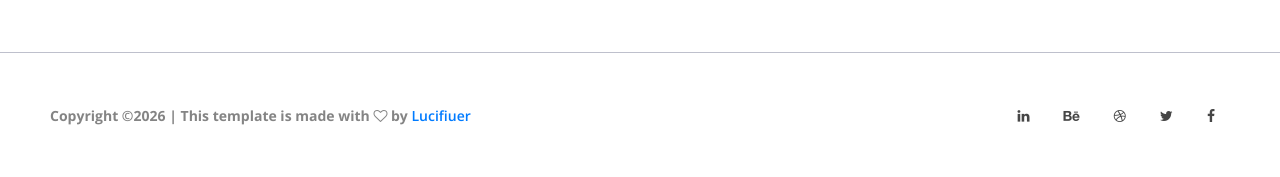
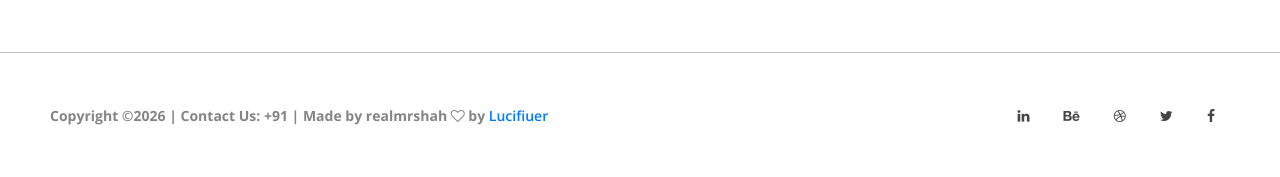
Before and after one commit to realmrshah/LuxsMercatus, a PHP site: page /single-listing.php in a window 1280 px wide. Shown: the part 3350-3527 px from the top of the page. Run offline with PHP 8.4, Linux system fonts and the light colour scheme; some libraries are stand-ins or nearby versions.

Commit message:
Update single-listing.php

```diff
--- a/single-listing.php
+++ b/single-listing.php
@@ -429,7 +429,7 @@
                     <div class="footer-text">
                         <p>
                             <!-- Link back to Colorlib can't be removed. Template is licensed under CC BY 3.0. -->
-Copyright &copy;<script>document.write(new Date().getFullYear());</script> | This template is made with <i class="fa fa-heart-o" aria-hidden="true"></i> by <a href="https://intsgram.com/_.hedonist._" target="_blank">Lucifiuer</a>
+Copyright &copy;<script>document.write(new Date().getFullYear());</script> | Contact Us: +91 | Made by realmrshah <i class="fa fa-heart-o" aria-hidden="true"></i> by <a href="https://intsgram.com/_.hedonist._" target="_blank">Lucifiuer</a>
 <!-- Link back to Colorlib can't be removed. Template is licensed under CC BY 3.0. -->
                         </p>
                     </div>
```
